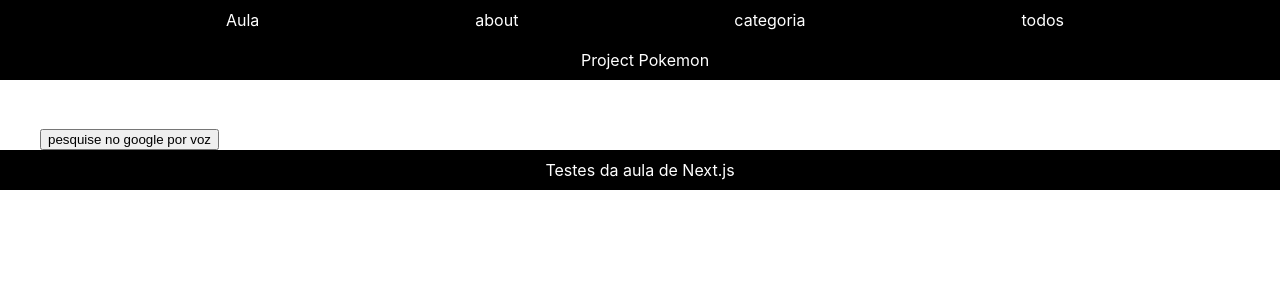
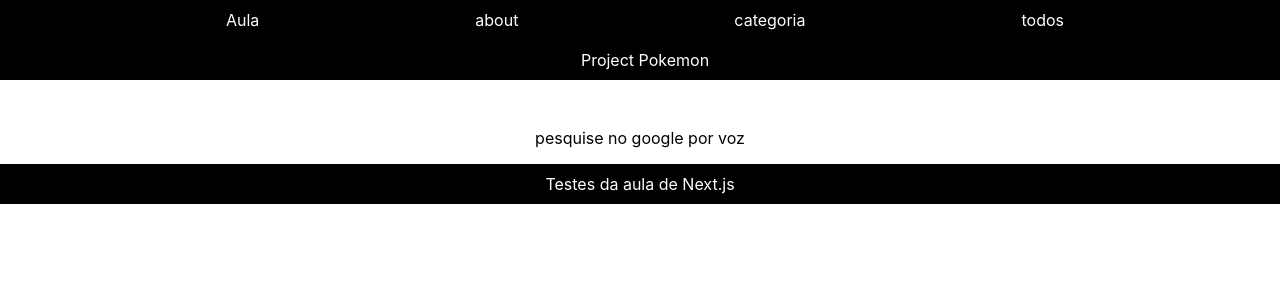
Before and after one commit to olavioch/nextPokemon, a Next.js app: page /voice in a window 1280 px wide. Shown: the top 300 px of the page. Built offline with nearby package versions, Linux system fonts and the light colour scheme.

Commit message:
voice not button

```diff
--- a/pages/voice.jsx
+++ b/pages/voice.jsx
@@ -4,7 +4,7 @@ export default function Voice(){
     return <>
         <p id="output"></p>
         <p id='test'></p>
-        <button id="start">pesquise no google por voz</button>
+        <p id="start">pesquise no google por voz</p>
         <Script
             id='voice'
             strategy="afterInteractive"
@@ -13,7 +13,6 @@ export default function Voice(){
                     const test = document.querySelector('#test');
                     const startBtn = document.querySelector('#start');
                     const output = document.querySelector('#output');
-                    function start() {
                     const recognition = new webkitSpeechRecognition();
                     recognition.interimResults = true;
                     recognition.lang = "pt-BR";
@@ -30,8 +29,6 @@ export default function Voice(){
                             }
                         }
                     };
-                    };
-                    startBtn.addEventListener('click', () => start());
             `}}
         />
     </>
```
Lines whose indentation alone changed are shown as unchanged.
